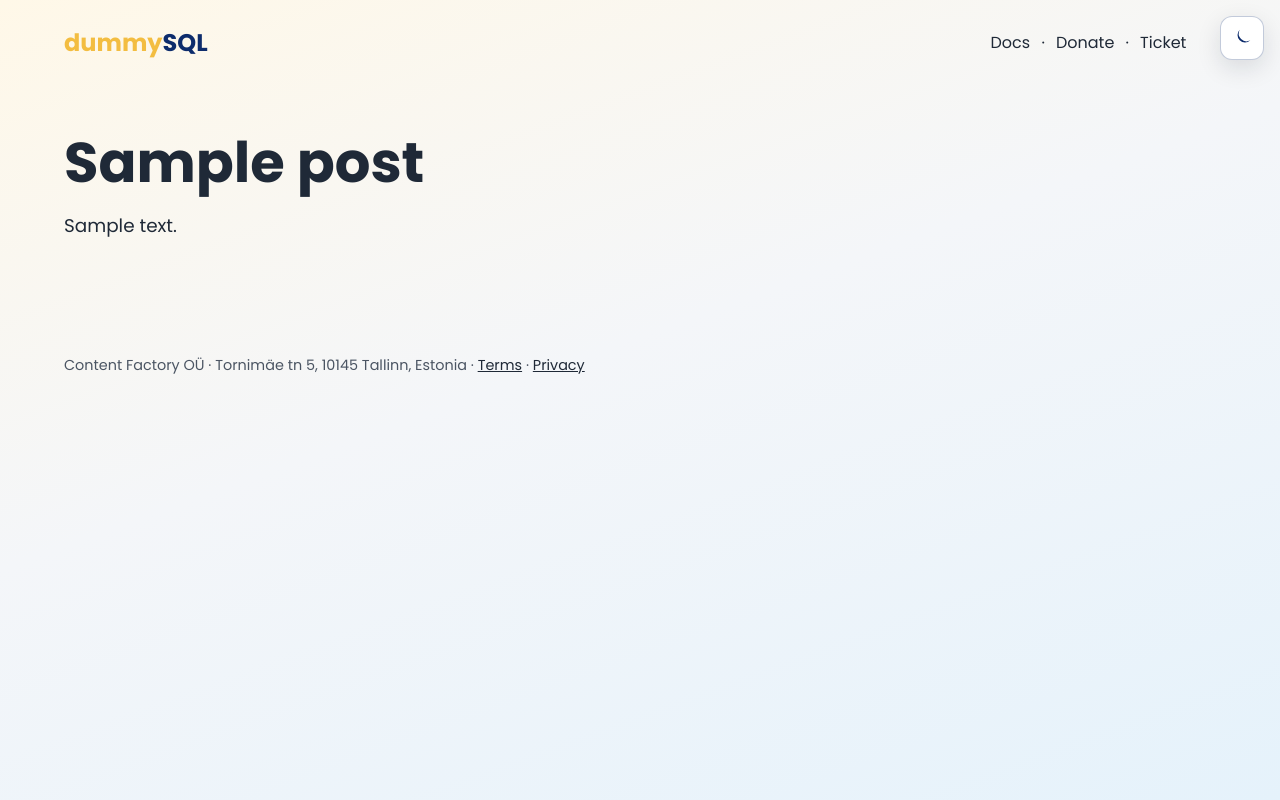
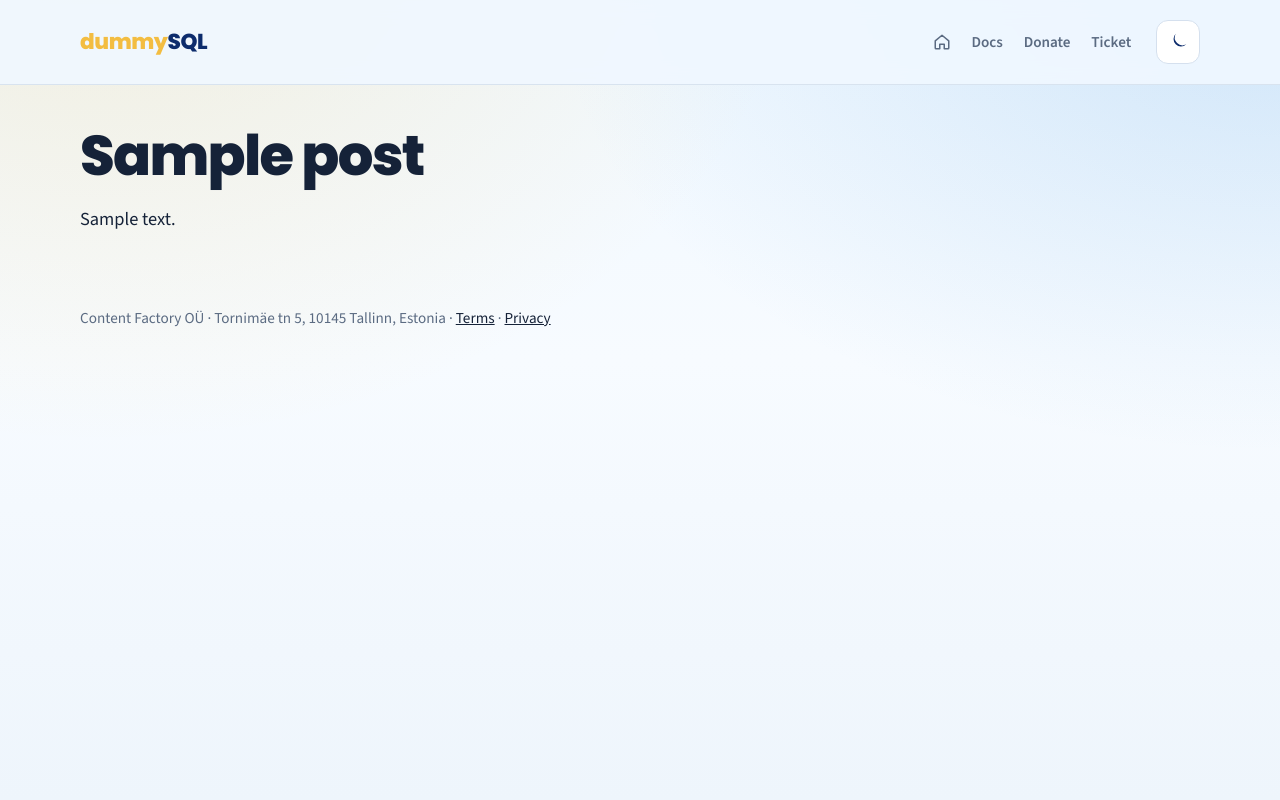
Before and after one commit to idealizer/dummy-product-theme, a WordPress theme: template page-product.php in a window 1280 px wide. Run offline with PHP 8.4 and a stand-in for WordPress, Linux system fonts and the light colour scheme; the site name, menu and one post (Sample post) are stand-ins, and other content is empty.

Commit message:
Match the suite to the dummysql.com colors, menu, and card icons.
Co-authored-by: Cursor <cursoragent@cursor.com>

```diff
--- a/assets/theme-toggle.js
+++ b/assets/theme-toggle.js
@@ -17,4 +17,13 @@
 	button.addEventListener('click', function () {
 		apply(!document.documentElement.classList.contains('dark'));
 	});
+
+	var navToggle = document.getElementById('dummy-nav-toggle');
+	var nav = document.getElementById('site-nav');
+	if (navToggle && nav) {
+		navToggle.addEventListener('click', function () {
+			var open = nav.classList.toggle('is-open');
+			navToggle.setAttribute('aria-expanded', open ? 'true' : 'false');
+		});
+	}
 }());
--- a/footer.php
+++ b/footer.php
@@ -7,9 +7,11 @@
 ?>
 </main>
 <footer class="site-footer">
-	Content Factory OÜ · Tornimäe tn 5, 10145 Tallinn, Estonia ·
-	<a href="<?php echo esc_url( home_url( '/terms/' ) ); ?>">Terms</a> ·
-	<a href="<?php echo esc_url( home_url( '/privacy/' ) ); ?>">Privacy</a>
+	<div class="site-footer__inner">
+		Content Factory OÜ · Tornimäe tn 5, 10145 Tallinn, Estonia ·
+		<a href="<?php echo esc_url( home_url( '/terms/' ) ); ?>">Terms</a> ·
+		<a href="<?php echo esc_url( home_url( '/privacy/' ) ); ?>">Privacy</a>
+	</div>
 </footer>
 <?php wp_footer(); ?>
 </body>
--- a/header.php
+++ b/header.php
@@ -25,10 +25,20 @@ $config = dummy_product_config();
 <body <?php body_class(); ?>>
 <?php wp_body_open(); ?>
 <header class="site-header">
+	<div class="site-header__inner">
 	<a class="brand notranslate" lang="en" translate="no" href="<?php echo esc_url( home_url( '/' ) ); ?>">
-		<span class="brand__dummy">dummy</span><span class="brand__product"><?php echo esc_html( $config['label'] ); ?></span>
+		<?php if ( ! empty( $config['suite'] ) ) : ?>
+			<img class="brand__logo" src="<?php echo esc_url( get_template_directory_uri() . '/assets/images/dummytools.jpg' ); ?>" width="40" height="40" alt="" />
+		<?php endif; ?>
+		<span class="brand__text">
+			<span class="brand__dummy">dummy</span><span class="brand__product"><?php echo esc_html( $config['label'] ); ?></span>
+		</span>
 	</a>
-	<nav class="site-nav" aria-label="<?php esc_attr_e( 'Primary', 'dummy-product' ); ?>">
+	<button type="button" class="nav-toggle" id="dummy-nav-toggle" aria-expanded="false" aria-controls="site-nav">
+		<span class="screen-reader-text"><?php esc_html_e( 'Menu', 'dummy-product' ); ?></span>
+		<span aria-hidden="true"></span>
+	</button>
+	<nav class="site-nav" id="site-nav" aria-label="<?php esc_attr_e( 'Primary', 'dummy-product' ); ?>">
 		<?php if ( ! empty( $config['suite'] ) && has_nav_menu( 'primary' ) ) : ?>
 			<?php
 			wp_nav_menu(
@@ -41,11 +51,21 @@ $config = dummy_product_config();
 				)
 			);
 			?>
-		<?php elseif ( empty( $config['suite'] ) ) : ?>
+		<?php elseif ( ! empty( $config['suite'] ) ) : ?>
+			<a class="site-nav__home" href="<?php echo esc_url( home_url( '/' ) ); ?>" aria-label="<?php esc_attr_e( 'Home', 'dummy-product' ); ?>">
+				<svg class="site-nav__home-icon" width="18" height="18" viewBox="0 0 24 24" fill="none" aria-hidden="true"><path d="M3 10.5 12 3l9 7.5V20a1 1 0 0 1-1 1h-5v-6H9v6H4a1 1 0 0 1-1-1v-9.5Z" stroke="currentColor" stroke-width="2" stroke-linejoin="round"/></svg>
+			</a>
+			<?php foreach ( dummy_product_suite_cards() as $card ) : ?>
+				<a href="<?php echo esc_url( get_permalink( $card ) ); ?>"><?php echo esc_html( get_the_title( $card ) ); ?></a>
+			<?php endforeach; ?>
+			<a href="<?php echo esc_url( home_url( '/donate/' ) ); ?>">Donate</a>
+			<a href="<?php echo esc_url( home_url( '/ticket/' ) ); ?>">Ticket</a>
+		<?php else : ?>
+			<a class="site-nav__home" href="<?php echo esc_url( home_url( '/' ) ); ?>" aria-label="<?php esc_attr_e( 'Home', 'dummy-product' ); ?>">
+				<svg class="site-nav__home-icon" width="18" height="18" viewBox="0 0 24 24" fill="none" aria-hidden="true"><path d="M3 10.5 12 3l9 7.5V20a1 1 0 0 1-1 1h-5v-6H9v6H4a1 1 0 0 1-1-1v-9.5Z" stroke="currentColor" stroke-width="2" stroke-linejoin="round"/></svg>
+			</a>
 			<a href="<?php echo esc_url( home_url( '/docs/' ) ); ?>">Docs</a>
-			·
 			<a href="<?php echo esc_url( home_url( '/donate/' ) ); ?>">Donate</a>
-			·
 			<a href="<?php echo esc_url( home_url( '/ticket/' ) ); ?>">Ticket</a>
 		<?php endif; ?>
 	</nav>
@@ -53,5 +73,6 @@ $config = dummy_product_config();
 		<svg class="theme-toggle__moon" viewBox="0 0 24 24" width="22" height="22" aria-hidden="true"><path fill="currentColor" d="M21 14.5A8.5 8.5 0 0 1 9.5 3 7 7 0 1 0 21 14.5z"/></svg>
 		<svg class="theme-toggle__sun" viewBox="0 0 24 24" width="22" height="22" aria-hidden="true"><circle cx="12" cy="12" r="4" fill="currentColor"/><path fill="none" stroke="currentColor" stroke-width="2" stroke-linecap="round" d="M12 2v2M12 20v2M4.9 4.9l1.4 1.4M17.7 17.7l1.4 1.4M2 12h2M20 12h2M4.9 19.1l1.4-1.4M17.7 6.3l1.4-1.4"/></svg>
 	</button>
+	</div>
 </header>
 <main>
--- a/inc/enqueue.php
+++ b/inc/enqueue.php
@@ -22,7 +22,7 @@ function dummy_product_enqueue() {
 	);
 	wp_enqueue_style(
 		'dummy-product-fonts',
-		'https://fonts.googleapis.com/css2?family=Poppins:wght@400;600;700&display=swap',
+		'https://fonts.googleapis.com/css2?family=Poppins:wght@500;600;700;800&family=Source+Sans+3:wght@400;500;600;700&display=swap',
 		array(),
 		null
 	);
--- a/inc/suite-pages.php
+++ b/inc/suite-pages.php
@@ -47,6 +47,43 @@ function dummy_product_suite_cards() {
 		$cards[] = $post;
 	}
 	return $cards;
+}
+
+/**
+ * Split a dummy* title so "dummy" and the product name can take brand colors.
+ *
+ * @param string $title Title.
+ * @return string
+ */
+function dummy_product_brand_markup( $title ) {
+	$title = (string) $title;
+	if ( strncasecmp( $title, 'dummy', 5 ) === 0 ) {
+		return '<span class="brand__dummy">dummy</span><span class="brand__product">' . esc_html( substr( $title, 5 ) ) . '</span>';
+	}
+	return esc_html( $title );
+}
+
+/**
+ * Card icon for a suite product, when we have one.
+ *
+ * @param WP_Post $post Product page.
+ * @return string
+ */
+function dummy_product_suite_icon_url( $post ) {
+	$slug = $post instanceof WP_Post ? $post->post_name : '';
+	$map  = array(
+		'dummyfiles'   => 'dummyfiles.png',
+		'dummyfinance' => 'dummyfinance.png',
+		'dummyjob'     => 'dummyjob.png',
+		'dummylang'    => 'dummylang.png',
+		'dummysql'     => 'dummysql.png',
+		'dummysupport' => 'dummysupport.png',
+		'dummyteam'    => 'dummyteam.jpg',
+	);
+	if ( ! isset( $map[ $slug ] ) ) {
+		return '';
+	}
+	return get_template_directory_uri() . '/assets/images/' . $map[ $slug ];
 }
 
 /**
--- a/page-product.php
+++ b/page-product.php
@@ -16,7 +16,11 @@ get_header();
 		$state = get_post_meta( get_the_ID(), '_dummy_suite_state', true );
 		$badge = is_string( $badge ) ? trim( $badge ) : '';
 		$pill  = $state === 'live' ? 'pill pill--live' : 'pill pill--soon';
-		the_title( '<h1 class="notranslate" lang="en" translate="no">', '</h1>' );
+		$icon = dummy_product_suite_icon_url( get_post() );
+		if ( $icon !== '' ) {
+			echo '<img class="product-landing__icon" src="' . esc_url( $icon ) . '" alt="" width="72" height="72" />';
+		}
+		echo '<h1 class="brand-title notranslate" lang="en" translate="no">' . dummy_product_brand_markup( get_the_title() ) . '</h1>';
 		if ( $badge !== '' ) {
 			echo '<p><span class="' . esc_attr( $pill ) . '">' . esc_html( $badge ) . '</span></p>';
 		}
--- a/style.css
+++ b/style.css
@@ -4,37 +4,43 @@ Theme URI: https://www.contentfactory.ltd
 Description: Parameterized product marketing theme for Content Factory dummy* sites (donate, docs, ticket intake via dummySUPPORT, legal).
 Author: Content Factory OÜ
 Author URI: https://www.contentfactory.ltd
-Version: 1.1.1
+Version: 1.2.0
 Requires at least: 6.0
 Requires PHP: 7.4
 Text Domain: dummy-product
 License: GPL-2.0-or-later
 */
 
-/* Tokens mirrored from dummyKIT */
+/* Tokens matched to dummysql.com */
 :root {
   --dummy-brand-yellow: #f3bd41;
   --dummy-brand-navy: #0d2c6c;
-  --dummy-primary: #006bbd;
-  --dummy-bg: #f4f6f9;
+  --dummy-primary: #2b7fff;
+  --dummy-blue: #5ba3e4;
+  --dummy-bg: #f0f8ff;
   --dummy-surface: #fff;
-  --dummy-text: #1f2937;
-  --dummy-muted: #4b5563;
-  --dummy-border: rgba(13, 44, 108, .25);
-  --dummy-font: "Poppins", system-ui, sans-serif;
-  --dummy-gradient: linear-gradient(160deg, #fff8e8 0%, #f4f6f9 45%, #e5f2fb 100%);
+  --dummy-text: #152238;
+  --dummy-muted: #5b6b82;
+  --dummy-border: #d5e0ee;
+  --dummy-font: "Source Sans 3", system-ui, sans-serif;
+  --dummy-display: "Poppins", system-ui, sans-serif;
+  --dummy-gradient:
+    radial-gradient(ellipse at 8% -10%, rgba(243, 189, 65, 0.18), transparent 42%),
+    radial-gradient(ellipse at 100% 0%, rgba(91, 163, 228, 0.22), transparent 40%),
+    linear-gradient(180deg, var(--dummy-bg) 0%, #f7fbff 45%, #eef5fc 100%);
   color-scheme: light;
 }
 html.dark {
   --dummy-brand-yellow: #f3bd41;
   --dummy-brand-navy: #d6e4ff;
-  --dummy-primary: #4aa3e8;
+  --dummy-primary: #2b7fff;
+  --dummy-blue: #5ba3e4;
   --dummy-bg: #0b1220;
   --dummy-surface: #152033;
   --dummy-text: #e8eef7;
   --dummy-muted: #b7c3d6;
-  --dummy-border: rgba(214, 228, 255, .35);
-  --dummy-gradient: linear-gradient(160deg, #1c1608 0%, #0b1220 46%, #0d1c2e 100%);
+  --dummy-border: rgba(214, 228, 255, .28);
+  --dummy-gradient: linear-gradient(180deg, #101826 0%, #0b1220 100%);
   color-scheme: dark;
 }
 html { overflow-x: clip; }
@@ -52,28 +58,40 @@ a { color: var(--dummy-primary); }
   outline-offset: 3px;
 }
 .site-header {
+  position: sticky;
+  top: 0;
+  z-index: 50;
+  backdrop-filter: blur(10px);
+  background: rgba(240, 248, 255, 0.9);
+  border-bottom: 1px solid rgba(213, 224, 238, 0.9);
+}
+html.dark .site-header {
+  background: rgba(11, 18, 32, 0.9);
+  border-bottom-color: rgba(214, 228, 255, 0.12);
+}
+.site-header__inner,
+.hero,
+.suite-wrap,
+.panel,
+.site-footer__inner {
+  width: min(1120px, calc(100% - 2rem));
+  margin-inline: auto;
+  box-sizing: border-box;
+}
+.site-header__inner {
   display: flex;
-  justify-content: space-between;
   align-items: center;
-  gap: .75rem;
+  gap: .75rem 1rem;
   flex-wrap: wrap;
-  box-sizing: border-box;
-  width: 100%;
-  padding: 1.25rem 5.5rem 1.25rem 5vw;
+  padding: .85rem 0;
 }
-.site-nav {
+.site-nav,
+.site-nav__menu {
   display: flex;
   flex-wrap: wrap;
   align-items: center;
-  gap: .35rem;
-  margin-left: auto;
-}
-.site-nav a,
-.site-nav__menu {
-  display: flex;
-  flex-wrap: wrap;
-  gap: .35rem .75rem;
-  margin: 0;
+  gap: .15rem .2rem;
+  margin: 0 0 0 auto;
   padding: 0;
   list-style: none;
 }
@@ -81,18 +99,60 @@ a { color: var(--dummy-primary); }
   display: inline-flex;
   align-items: center;
   min-height: 44px;
-  padding: 0 .35rem;
-  color: var(--dummy-text);
+  padding: .4rem .55rem;
+  color: var(--dummy-muted);
   text-decoration: none;
+  font-weight: 600;
+  font-size: .95rem;
+  border-radius: 8px;
 }
-.brand { font-weight: 700; font-size: 1.5rem; text-decoration: none; }
+.site-nav a:hover { color: var(--dummy-brand-navy); background: rgba(13, 44, 108, 0.06); }
+.site-nav__home { color: var(--dummy-brand-navy); }
+.brand {
+  display: inline-flex;
+  align-items: center;
+  gap: .55rem;
+  font-family: var(--dummy-display);
+  font-weight: 800;
+  font-size: 1.35rem;
+  text-decoration: none;
+  letter-spacing: -0.02em;
+}
+.brand__logo { width: 40px; height: 40px; border-radius: 10px; object-fit: cover; }
 .brand__dummy { color: var(--dummy-brand-yellow); }
 .brand__product { color: var(--dummy-brand-navy); }
+.brand-title { font-family: var(--dummy-display); font-weight: 800; letter-spacing: -0.03em; }
+.nav-toggle {
+  display: none;
+  align-items: center;
+  justify-content: center;
+  width: 44px;
+  height: 44px;
+  margin-left: auto;
+  border-radius: 10px;
+  border: 1px solid var(--dummy-border);
+  background: var(--dummy-surface);
+  color: var(--dummy-brand-navy);
+  cursor: pointer;
+}
+.nav-toggle span[aria-hidden="true"] {
+  display: block;
+  width: 18px;
+  height: 2px;
+  background: currentColor;
+  box-shadow: 0 -6px 0 currentColor, 0 6px 0 currentColor;
+}
+.screen-reader-text {
+  position: absolute;
+  width: 1px;
+  height: 1px;
+  padding: 0;
+  margin: -1px;
+  overflow: hidden;
+  clip: rect(0, 0, 0, 0);
+  border: 0;
+}
 .theme-toggle {
-  position: fixed;
-  top: 1rem;
-  right: 1rem;
-  z-index: 20;
   display: inline-flex;
   align-items: center;
   justify-content: center;
@@ -104,19 +164,15 @@ a { color: var(--dummy-primary); }
   background: var(--dummy-surface);
   color: var(--dummy-brand-navy);
   cursor: pointer;
-  box-shadow: 0 8px 24px rgba(15, 23, 42, .12);
 }
 .theme-toggle__sun { display: none; }
 html.dark .theme-toggle__moon { display: none; }
 html.dark .theme-toggle__sun { display: block; }
 .hero {
-  padding: 12vh 5vw 8vh;
-  max-width: 40rem;
+  padding: 3.2rem 0 2rem;
+  max-width: none;
 }
-.hero--suite {
-  max-width: 46rem;
-  padding-bottom: 2rem;
-}
+.hero--suite { padding-bottom: 1.25rem; }
 .hero--suite .brand { font-size: 2rem; display: inline-block; margin-bottom: 1rem; }
 .hero h1 {
   font-size: clamp(2rem, 5vw, 3.5rem);
@@ -135,43 +191,51 @@ html.dark .theme-toggle__sun { display: block; }
   min-height: 44px;
   margin-top: 1.5rem;
   margin-right: .75rem;
-  padding: .75rem 1.25rem;
-  border-radius: 12px;
+  padding: .7rem 1.15rem;
+  border-radius: 8px;
   background: var(--dummy-primary);
   color: #fff;
   text-decoration: none;
-  font-weight: 600;
+  font-weight: 700;
+  box-shadow: 0 8px 18px rgba(43, 127, 255, 0.28);
 }
+.cta:hover { background: #1a6aef; color: #fff; }
 .cta--ghost {
   background: transparent;
   color: var(--dummy-brand-navy);
   border: 1px solid var(--dummy-border);
 }
 .site-footer {
-  box-sizing: border-box;
-  max-width: 100%;
-  padding: 2rem 5vw;
-  font-size: .9rem;
+  padding: 0 0 2.5rem;
+  font-size: .95rem;
   color: var(--dummy-muted);
   overflow-wrap: anywhere;
 }
+.site-footer__inner { padding-top: 1.5rem; }
 .site-footer a { color: var(--dummy-text); }
 .panel {
   max-width: 40rem;
-  margin: 2rem 5vw 4rem;
+  margin: 2rem auto 4rem;
   padding: 1.5rem;
   background: var(--dummy-surface);
   color: var(--dummy-text);
   border-radius: 14px;
   box-shadow: 0 8px 24px rgba(15, 23, 42, .06);
 }
-.product-landing { max-width: 42rem; padding-top: 6vh; }
-.suite-wrap { padding: 0 5vw 4rem; }
+.product-landing { padding-top: 2.5rem; }
+.product-landing__icon,
+.suite-card__icon {
+  width: 64px;
+  height: 64px;
+  object-fit: contain;
+  border-radius: 14px;
+  background: var(--dummy-bg);
+}
+.suite-wrap { padding: 0 0 4rem; }
 .suite-grid {
   display: grid;
   grid-template-columns: 1fr;
   gap: 1rem;
-  max-width: 64rem;
 }
 .suite-card {
   display: flex;
@@ -225,3 +289,14 @@ textarea { min-height: 8rem; }
 @media (min-width: 720px) {
   .suite-grid { grid-template-columns: 1fr 1fr; }
 }
+@media (max-width: 980px) {
+  .nav-toggle { display: inline-flex; }
+  .site-nav,
+  .site-nav__menu {
+    display: none;
+    flex: 1 0 100%;
+    margin-left: 0;
+  }
+  .site-nav.is-open,
+  .site-nav.is-open .site-nav__menu { display: flex; }
+}
```
Also changed, not shown: front-page.php (+8 -2 lines), assets/images/dummyfiles.png (added), assets/images/dummyfinance.png (added), assets/images/dummyjob.png (added), assets/images/dummylang.png (added), assets/images/dummysql.png (added), assets/images/dummysupport.png (added), assets/images/dummyteam.jpg (added), assets/images/dummytools.jpg (added).
